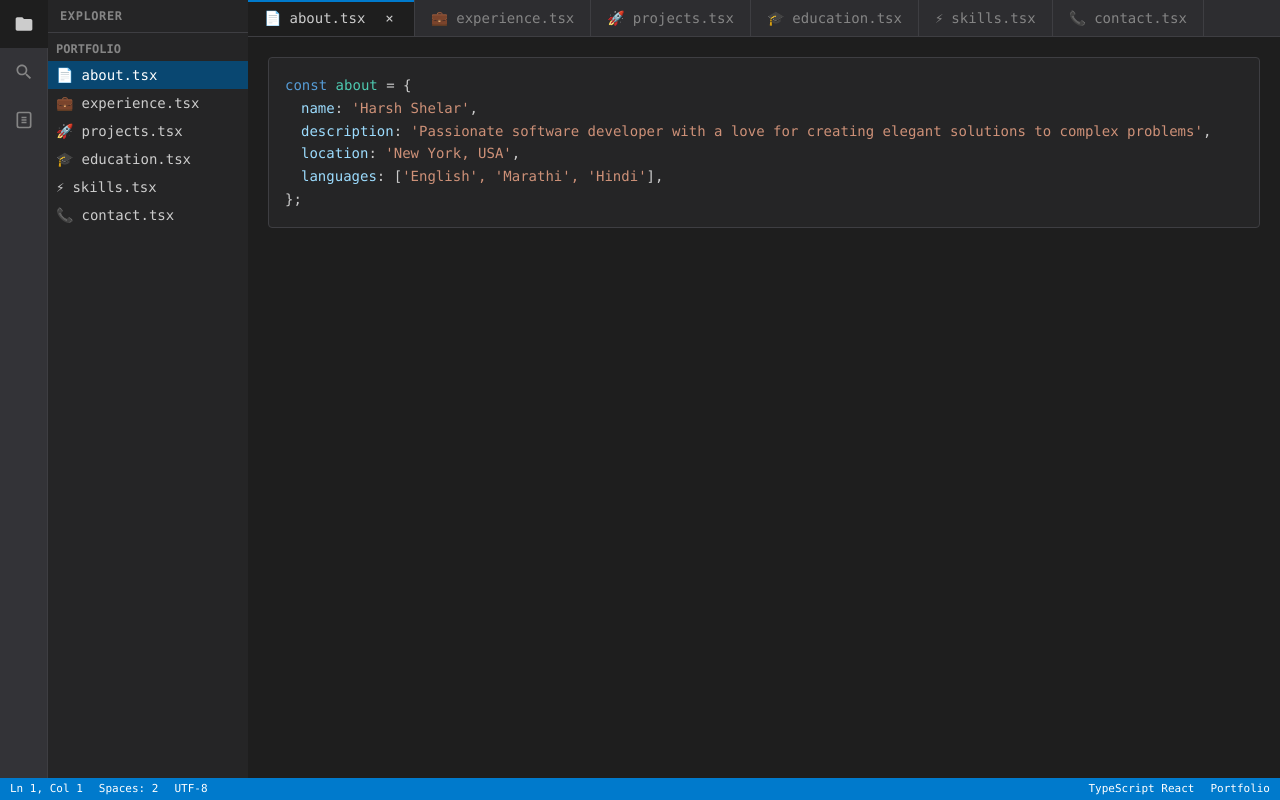
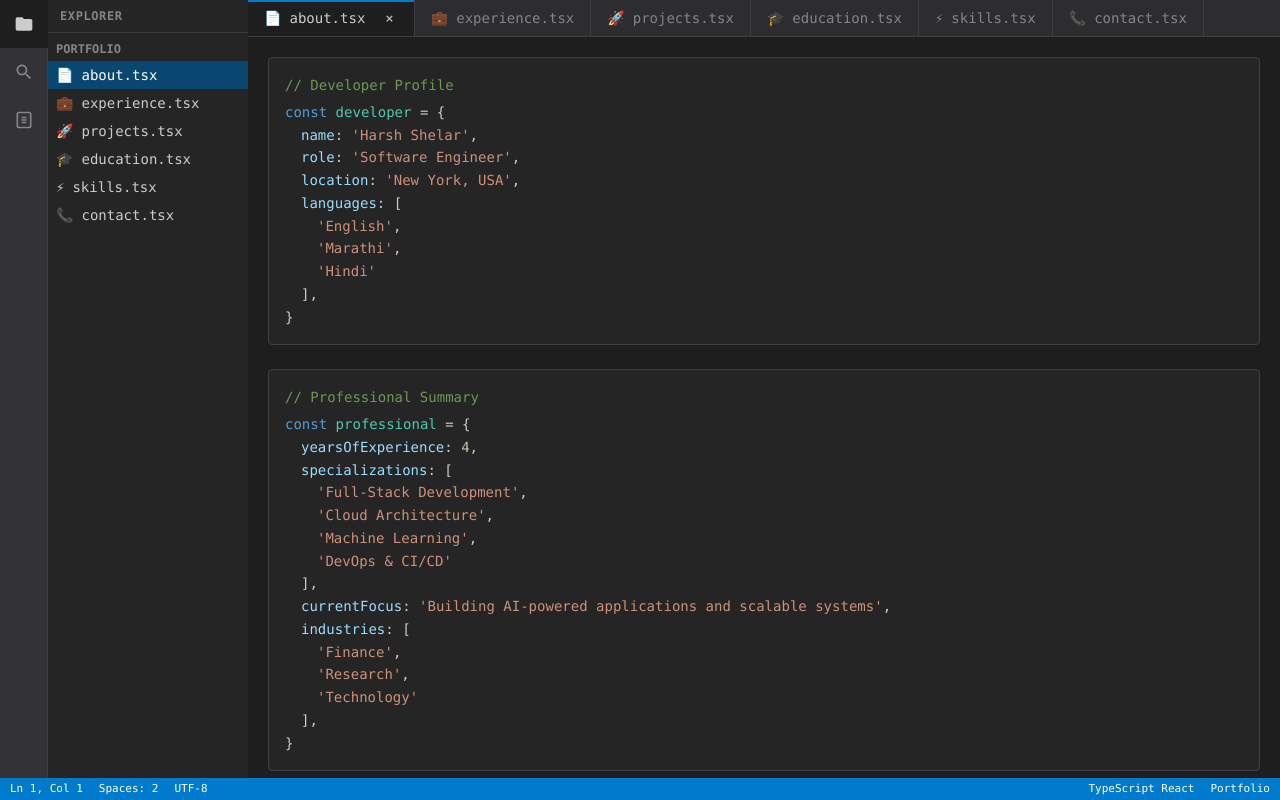
Before and after one commit to TeraSurror/portfolio, a Next.js app: page / in a window 1280 px wide. Built offline with nearby package versions, Linux system fonts and the light colour scheme.

Commit message:
ide view of portfolio

```diff
--- a/app/globals.css
+++ b/app/globals.css
@@ -46,7 +46,7 @@
 
 :root {
   --radius: 0.375rem;
-  /* Cursor IDE Dark Theme Color Palette */
+  /* VS Code Dark Theme Color Palette */
   --background: #1e1e1e;
   --foreground: #cccccc;
   --card: #252526;
@@ -66,7 +66,7 @@
   --border: #3e3e42;
   --input: #3c3c3c;
   --ring: #007acc;
-  /* Cursor IDE specific colors */
+  /* IDE specific colors */
   --sidebar-bg: #252526;
   --sidebar-hover: #2a2d2e;
   --activity-bar: #333337;
@@ -77,6 +77,14 @@
   --tab-border: #007acc;
   --status-bar: #007acc;
   --status-bar-text: #ffffff;
+  /* Syntax Highlighting - VS Code Style */
+  --syntax-keyword: #569cd6;
+  --syntax-type: #4ec9b0;
+  --syntax-property: #9cdcfe;
+  --syntax-string: #ce9178;
+  --syntax-number: #b5cea8;
+  --syntax-comment: #6a9955;
+  --syntax-bracket: #ffd700;
 }
 
 .dark {
--- a/components/sections/about.tsx
+++ b/components/sections/about.tsx
@@ -1,35 +1,177 @@
+// Syntax highlighting helper components
+function SyntaxKeyword({ children }: { children: string }) {
+  return <span className="text-[var(--syntax-keyword)]">{children}</span>;
+}
+
+function SyntaxType({ children }: { children: string }) {
+  return <span className="text-[var(--syntax-type)]">{children}</span>;
+}
+
+function SyntaxProperty({ children }: { children: string }) {
+  return <span className="text-[var(--syntax-property)]">{children}</span>;
+}
+
+function SyntaxString({ children }: { children: string }) {
+  return <span className="text-[var(--syntax-string)]">{children}</span>;
+}
+
+function SyntaxNumber({ children }: { children: string | number }) {
+  return <span className="text-[var(--syntax-number)]">{children}</span>;
+}
+
+function CodeComment({ text }: { text: string }) {
+  return (
+    <p className="text-sm leading-relaxed text-[var(--syntax-comment)] mb-1">
+      {"// "}{text}
+    </p>
+  );
+}
+
+function CodeLine({ children, indent = 0 }: { children: React.ReactNode; indent?: number }) {
+  const marginClass = indent > 0 ? `ml-${indent * 4}` : "";
+  return (
+    <p className={`text-sm leading-relaxed text-foreground ${marginClass}`}>
+      {children}
+    </p>
+  );
+}
+
+function ArrayItems({ items }: { items: string[] }) {
+  return (
+    <>
+      {items.map((item, index) => (
+        <p key={index} className="text-sm leading-relaxed text-foreground ml-8">
+          <span className="text-[var(--syntax-string)]">&apos;{item}&apos;</span>
+          {index < items.length - 1 ? "," : ""}
+        </p>
+      ))}
+    </>
+  );
+}
+
 export function About() {
   return (
-    <div className="space-y-4">
+    <div className="space-y-6">
+      {/* Section 1: Developer Profile */}
       <div className="ide-code-block">
-        <p className="text-sm leading-relaxed text-foreground">
-          <span className="text-[#569cd6]">const</span>{" "}
-          <span className="text-[#4ec9b0]">about</span> = {"{"}
-        </p>
-        <p className="text-sm leading-relaxed text-foreground ml-4">
-          <span className="text-[#9cdcfe]">name</span>:{" "}
-          <span className="text-[#ce9178]">&apos;Harsh Shelar&apos;</span>,
-        </p>
-        <p className="text-sm leading-relaxed text-foreground ml-4">
-          <span className="text-[#9cdcfe]">description</span>:{" "}
-          <span className="text-[#ce9178]">
-            &apos;Passionate software developer with a love for creating elegant
-            solutions to complex problems&apos;
-          </span>
-          ,
-        </p>
-        <p className="text-sm leading-relaxed text-foreground ml-4">
-          <span className="text-[#9cdcfe]">location</span>:{" "}
-          <span className="text-[#ce9178]">&apos;New York, USA&apos;</span>,
-        </p>
-        <p className="text-sm leading-relaxed text-foreground ml-4">
-          <span className="text-[#9cdcfe]">languages</span>: [
-          <span className="text-[#ce9178]">
-            &apos;English&apos;, &apos;Marathi&apos;, &apos;Hindi&apos;
-          </span>
-          ],
-        </p>
-        <p className="text-sm leading-relaxed text-foreground">{"}"};</p>
+        <CodeComment text="Developer Profile" />
+        <CodeLine>
+          <SyntaxKeyword>const</SyntaxKeyword>{" "}
+          <SyntaxType>developer</SyntaxType> = {"{"}
+        </CodeLine>
+        <CodeLine indent={1}>
+          <SyntaxProperty>name</SyntaxProperty>:{" "}
+          <SyntaxString>&apos;Harsh Shelar&apos;</SyntaxString>,
+        </CodeLine>
+        <CodeLine indent={1}>
+          <SyntaxProperty>role</SyntaxProperty>:{" "}
+          <SyntaxString>&apos;Software Engineer&apos;</SyntaxString>,
+        </CodeLine>
+        <CodeLine indent={1}>
+          <SyntaxProperty>location</SyntaxProperty>:{" "}
+          <SyntaxString>&apos;New York, USA&apos;</SyntaxString>,
+        </CodeLine>
+        <CodeLine indent={1}>
+          <SyntaxProperty>languages</SyntaxProperty>: [
+        </CodeLine>
+        <ArrayItems items={["English", "Marathi", "Hindi"]} />
+        <CodeLine indent={1}>],</CodeLine>
+        <CodeLine>{"}"}</CodeLine>
+      </div>
+
+      {/* Section 2: Professional Summary */}
+      <div className="ide-code-block">
+        <CodeComment text="Professional Summary" />
+        <CodeLine>
+          <SyntaxKeyword>const</SyntaxKeyword>{" "}
+          <SyntaxType>professional</SyntaxType> = {"{"}
+        </CodeLine>
+        <CodeLine indent={1}>
+          <SyntaxProperty>yearsOfExperience</SyntaxProperty>:{" "}
+          <SyntaxNumber>4</SyntaxNumber>,
+        </CodeLine>
+        <CodeLine indent={1}>
+          <SyntaxProperty>specializations</SyntaxProperty>: [
+        </CodeLine>
+        <ArrayItems items={[
+          "Full-Stack Development",
+          "Cloud Architecture",
+          "Machine Learning",
+          "DevOps & CI/CD"
+        ]} />
+        <CodeLine indent={1}>],</CodeLine>
+        <CodeLine indent={1}>
+          <SyntaxProperty>currentFocus</SyntaxProperty>:{" "}
+          <SyntaxString>&apos;Building AI-powered applications and scalable systems&apos;</SyntaxString>,
+        </CodeLine>
+        <CodeLine indent={1}>
+          <SyntaxProperty>industries</SyntaxProperty>: [
+        </CodeLine>
+        <ArrayItems items={["Finance", "Research", "Technology"]} />
+        <CodeLine indent={1}>],</CodeLine>
+        <CodeLine>{"}"}</CodeLine>
+      </div>
+
+      {/* Section 3: Personal Interests */}
+      <div className="ide-code-block">
+        <CodeComment text="Beyond the Code" />
+        <CodeLine>
+          <SyntaxKeyword>const</SyntaxKeyword>{" "}
+          <SyntaxType>interests</SyntaxType> = {"{"}
+        </CodeLine>
+        <CodeLine indent={1}>
+          <SyntaxProperty>hobbies</SyntaxProperty>: [
+        </CodeLine>
+        <ArrayItems items={[
+          "Open Source Contributing",
+          "Hiking",
+          "Art"
+        ]} />
+        <CodeLine indent={1}>],</CodeLine>
+        <CodeLine indent={1}>
+          <SyntaxProperty>passions</SyntaxProperty>: [
+        </CodeLine>
+        <ArrayItems items={[
+          "Solving Complex Problems",
+          "Learning New Technologies",
+        ]} />
+        <CodeLine indent={1}>],</CodeLine>
+        <CodeLine indent={1}>
+          <SyntaxProperty>currentlyExploring</SyntaxProperty>:{" "}
+          <SyntaxString>&apos;C++ and Systems Programming&apos;</SyntaxString>,
+        </CodeLine>
+        <CodeLine>{"}"}</CodeLine>
+      </div>
+
+      {/* Section 4: Tech Philosophy */}
+      <div className="ide-code-block">
+        <CodeComment text="Development Philosophy" />
+        <CodeLine>
+          <SyntaxKeyword>const</SyntaxKeyword>{" "}
+          <SyntaxType>philosophy</SyntaxType> = {"{"}
+        </CodeLine>
+        <CodeLine indent={1}>
+          <SyntaxProperty>approach</SyntaxProperty>:{" "}
+          <SyntaxString>&apos;Write clean, maintainable code that solves real problems&apos;</SyntaxString>,
+        </CodeLine>
+        <CodeLine indent={1}>
+          <SyntaxProperty>methodology</SyntaxProperty>:{" "}
+          <SyntaxString>&apos;Agile with a focus on iterative improvement&apos;</SyntaxString>,
+        </CodeLine>
+        <CodeLine indent={1}>
+          <SyntaxProperty>principles</SyntaxProperty>: [
+        </CodeLine>
+        <ArrayItems items={[
+          "SOLID principles",
+          "Test-Driven Development",
+          "Documentation as Code",
+        ]} />
+        <CodeLine indent={1}>],</CodeLine>
+        <CodeLine indent={1}>
+          <SyntaxProperty>motto</SyntaxProperty>:{" "}
+          <SyntaxString>&apos;Ship fast, learn faster&apos;</SyntaxString>,
+        </CodeLine>
+        <CodeLine>{"}"}</CodeLine>
       </div>
     </div>
   );
--- a/components/sections/contact.tsx
+++ b/components/sections/contact.tsx
@@ -34,12 +34,12 @@ export function Contact() {
     <div className="space-y-4">
       <div className="ide-code-block">
         <p className="text-sm leading-relaxed text-foreground">
-          <span className="text-[#569cd6]">const</span>{" "}
-          <span className="text-[#4ec9b0]">contact</span> = {"{"}
+          <span className="text-[var(--syntax-keyword)]">const</span>{" "}
+          <span className="text-[var(--syntax-type)]">contact</span> = {"{"}
         </p>
         <p className="text-sm leading-relaxed text-foreground ml-4">
-          <span className="text-[#9cdcfe]">message</span>:{" "}
-          <span className="text-[#ce9178]">
+          <span className="text-[var(--syntax-property)]">message</span>:{" "}
+          <span className="text-[var(--syntax-string)]">
             &apos;Always open to new opportunities and collaborations&apos;
           </span>
           ,
```
